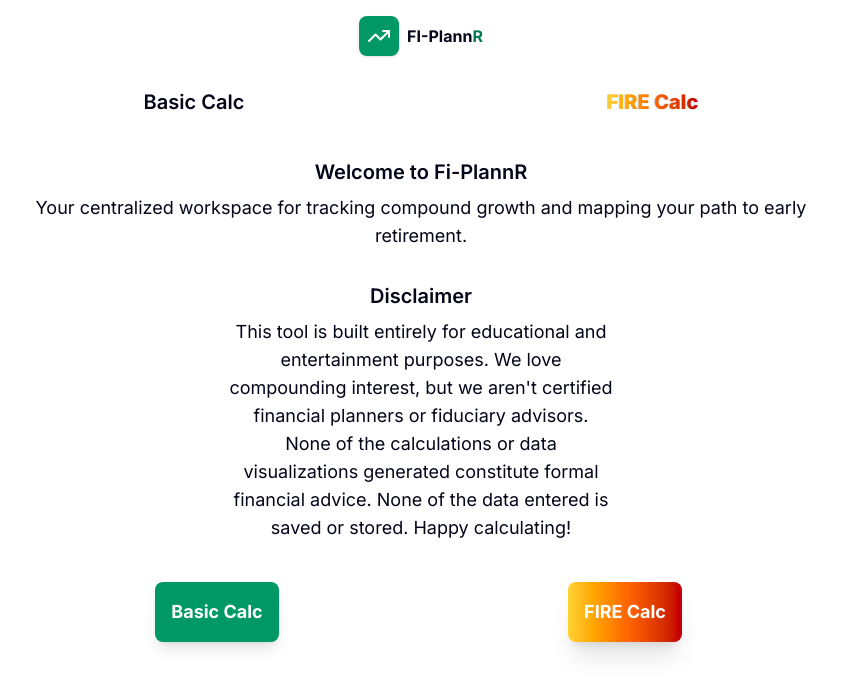
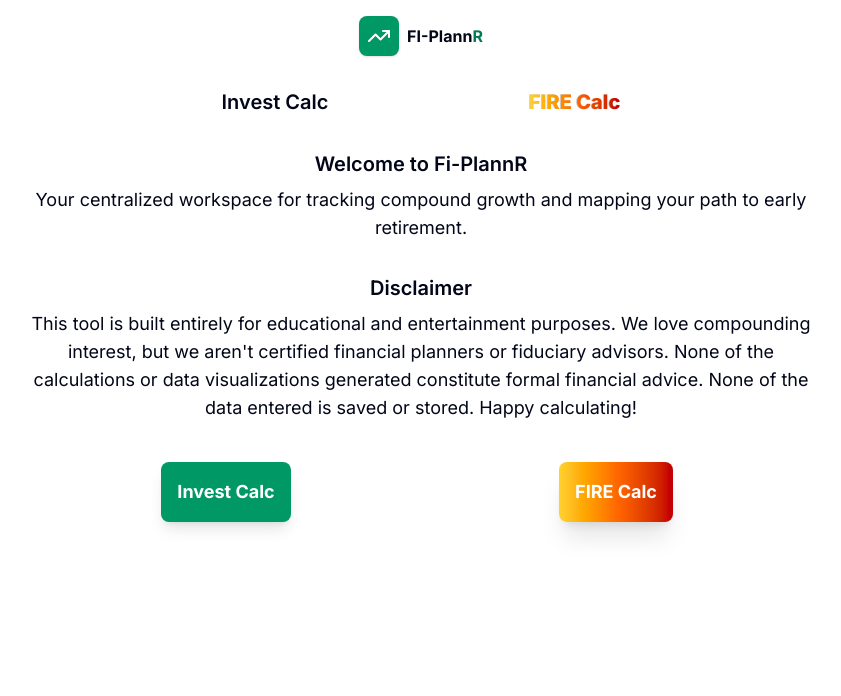
Before and after one commit to jwilliams21/fi-plannr, a React (Vite) app: page / in a window 1280 px wide. Shown: the top 696 px of the page, without its empty margins (219-1060 px from the left). Built offline with nearby package versions, Linux system fonts and the light colour scheme.

Commit message:
Update Home and Navbar

```diff
--- a/src/components/Navbar.jsx
+++ b/src/components/Navbar.jsx
@@ -3,19 +3,19 @@ import HeaderLogo from './HeaderLogo';
 
 export default function Navbar() {
     return(
-        <header className='text-slate-950 py-2'>
+        <header className='text-slate-950 pt-2'>
             <div>
                 <NavLink to='/'end>
                     <HeaderLogo />
                 </NavLink>
-                <nav className='flex justify-evenly mt-6 font-semibold text-xl'>
+                <nav className='md:w-5/8 md:mx-auto flex justify-evenly mt-6 font-semibold text-xl'>
                     <NavLink
                         to='/basic'
                         className={({ isActive }) =>
                             `text-xl border-b-2 transition-all pb-2
                             ${ isActive ? 'border-b-4 border-emerald-600' : 'border-transparent' }
                             `
-                        }>Basic Calc
+                        }>Invest Calc
                     </NavLink>
                     <NavLink
                         to='/fire'
--- a/src/pages/Home.jsx
+++ b/src/pages/Home.jsx
@@ -2,15 +2,15 @@ import { Link } from 'react-router-dom';
 
 export default function Home() {
   return (
-    <div className='text-slate-950 flex flex-col gap-10 px-6 pb-8 h-[calc(100dvh-137px)] md:px-36 lg:px-60'>
+    <div className='text-slate-950 flex flex-col gap-10 pb-8 px-4 h-[calc(100dvh-137px)]'>
 
       <div className='space-y-4 pt-6'>
-        <div className='md:text-center md:flex md:flex-col'>
+        <div className='w-full md:text-center md:flex md:flex-col md:w-5/8 md:mx-auto'>
           <h1 className='text-xl font-semibold pb-2'>Welcome to Fi-PlannR</h1>
           <p className='md:text-lg'>Your centralized workspace for tracking compound growth and mapping your path to early retirement.</p>
         </div>
 
-        <div className='md:text-center lg:px-52 lg:mt-8'>
+        <div className='w-full md:text-center md:w-5/8 md:mx-auto lg:mt-8'>
           <p className='font-semibold pb-2 md:text-xl'>Disclaimer</p>
           <p className='md:text-lg'>
             This tool is built entirely for educational and entertainment purposes. We love compounding interest, but we aren't certified financial planners or fiduciary advisors.
@@ -19,10 +19,10 @@ export default function Home() {
         </div>
       </div>
 
-      <div className='grid grid-cols-2 gap-4'>
+      <div className='md:w-5/8 md:mx-auto grid grid-cols-2 gap-4 md:gap-0'>
         <div className='flex justify-center'>
           <Link to='/basic' className='font-bold text-white bg-emerald-600 shadow-lg text-center text-lg p-4 rounded-lg'>
-            Basic Calc
+            Invest Calc
           </Link>
         </div>
 
```
